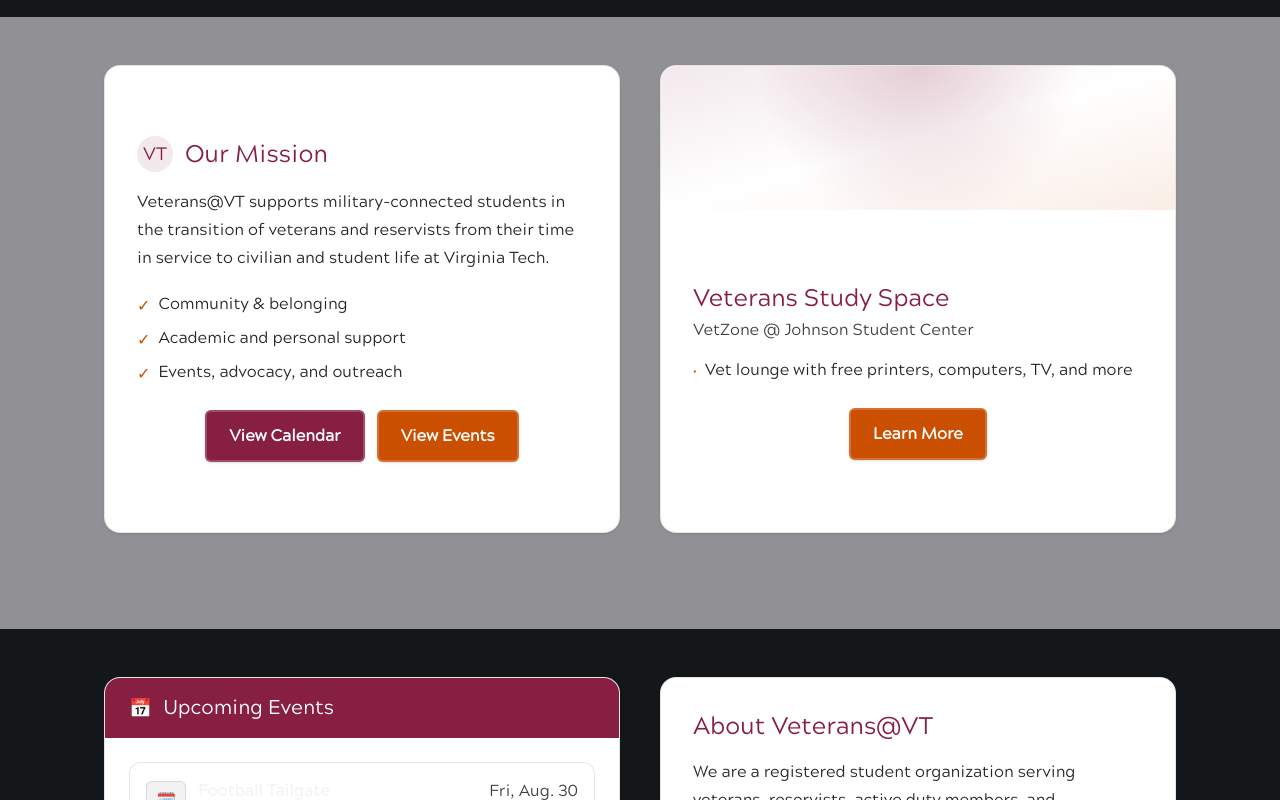
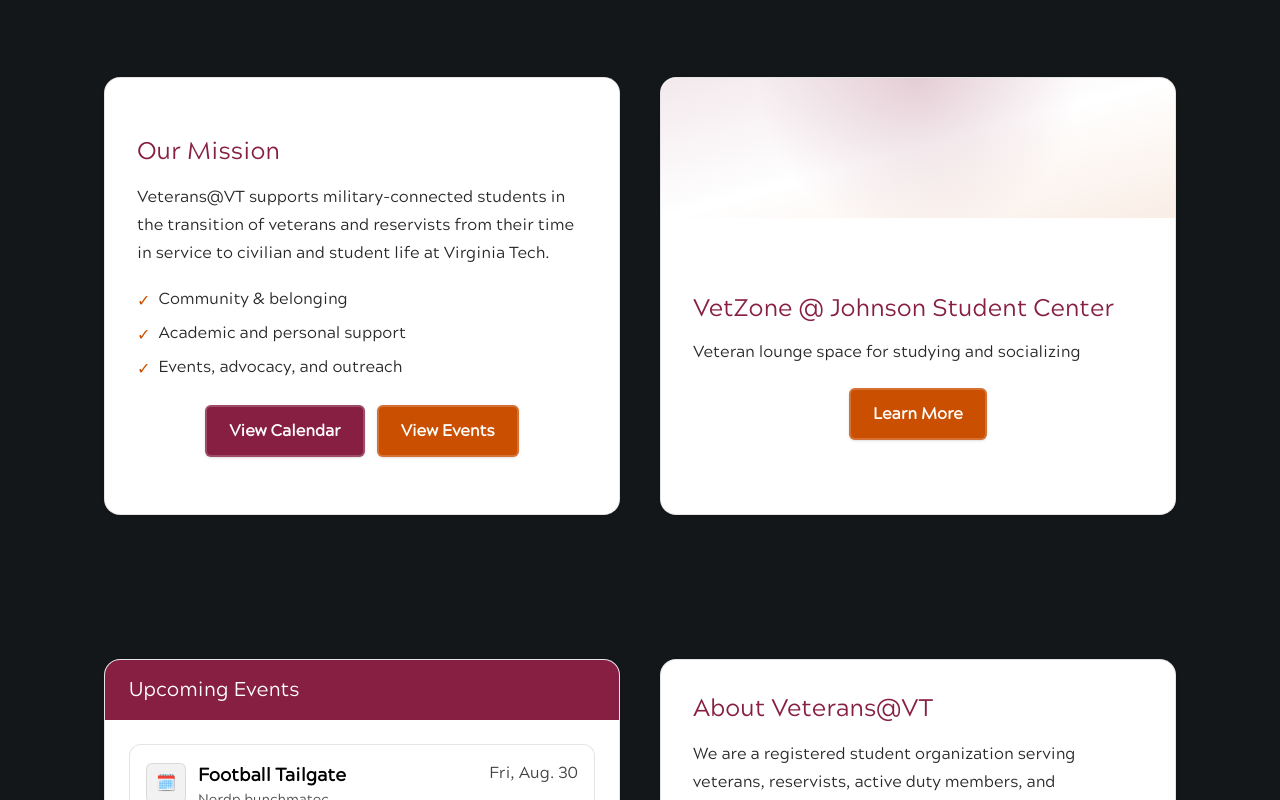
Before and after one commit to ehhurst/vets-at-vt, a Next.js app: page / in a window 1280 px wide. Shown: the part 660-1460 px from the top of the page. Built offline with nearby package versions, Linux system fonts and the light colour scheme.

Commit message:
preliminary page fixes (bg color) + new hs

```diff
--- a/src/app/(public)/page.tsx
+++ b/src/app/(public)/page.tsx
@@ -20,7 +20,7 @@
       <section aria-label="Veterans@VT introduction" className="w-full">
         <div className="mx-auto max-w-6xl px-4 sm:px-6 lg:px-10 pt-6 sm:pt-8">
           <Reveal>
-            <div className="rounded-2xl bg-gradient-to-br from-vt-maroon/40 via-vt-impactOrange/25 to-vt-hokieStone/30 p-[1px] transition-all duration-300 hover:shadow-xl">
+            <div className="rounded-2xl bg-gradient-to-br from-vt-maroon/90 to-vt-impactOrange/90 p-[7px] transition-all duration-200 hover:shadow-xl">
               <div className="relative overflow-hidden rounded-2xl bg-black/5 dark:bg-[#1a1e22]">
             {/* Background image */}
             <div className="relative min-h-[360px] sm:min-h-[420px] lg:min-h-[520px] transition-transform duration-500 hover:scale-[1.01]">
@@ -84,7 +84,7 @@
       {/* MISSION + STUDY SPACE */}
       <section
         aria-label="Mission and study space"
-        className="w-full bg-vt-smoke/60 py-10 sm:py-12 dark:bg-[#14171a]"
+        className="w-full dark:bg-[#14171a] py-10 sm:py-12"
       >
         <div className="mx-auto max-w-6xl px-4 sm:px-6 lg:px-10">
           <div className="grid gap-6 lg:grid-cols-2 lg:gap-10">
@@ -92,12 +92,6 @@
             <Reveal delayMs={50}>
               <div className="flex h-full flex-col justify-center rounded-2xl border border-black/10 bg-white p-6 shadow-sm transition-all duration-200 hover:-translate-y-1 hover:shadow-lg dark:border-white/10 dark:bg-[#1a1e22] sm:p-8">
                 <div className="flex items-center gap-3">
-                  <span
-                    aria-hidden
-                    className="flex h-9 w-9 items-center justify-center rounded-full bg-vt-maroon/10 text-vt-maroon"
-                  >
-                    VT
-                  </span>
                   <h2 className="text-2xl font-[var(--font-vt-bold)] text-vt-maroon dark:text-white">
                     Our Mission
                   </h2>
@@ -156,16 +150,12 @@
 
                 <div className="flex h-full flex-col justify-center p-6 sm:p-8">
                   <h3 className="text-2xl font-[var(--font-vt-bold)] text-vt-maroon dark:text-white">
-                    Veterans Study Space
+                    VetZone @ Johnson Student Center
                   </h3>
-                  <p className="mt-1 text-base text-black/75 dark:text-white/85">
-                    VetZone @ Johnson Student Center
-                  </p>
 
                   <ul className="mt-4 space-y-2 text-base text-black/85 dark:text-white/90">
                     <li className="flex gap-2">
-                      <span aria-hidden className="mt-0.5 text-vt-impactOrange">•</span>
-                      <span>Vet lounge with free printers, computers, TV, and more</span>
+                      <span>Veteran lounge space for studying and socializing</span>
                     </li>
                   </ul>
 
@@ -195,7 +185,6 @@
             <Reveal delayMs={60}>
               <div className="flex h-full flex-col overflow-hidden rounded-2xl border border-black/10 bg-white shadow-sm transition-all duration-200 hover:-translate-y-1 hover:shadow-lg dark:border-white/10 dark:bg-[#1a1e22]">
                 <div className="flex items-center gap-3 bg-vt-maroon px-6 py-4 text-white">
-                  <span aria-hidden className="text-lg">📅</span>
                   <h2 className="text-xl font-[var(--font-vt-bold)]">Upcoming Events</h2>
                 </div>
 
@@ -214,7 +203,7 @@
                             🗓️
                           </div>
                           <div>
-                            <p className="text-base font-semibold">{e.title}</p>
+                            <p className="text-black font-semibold">{e.title}</p>
                             {e.subtitle ? (
                               <p className="text-sm text-black/70 dark:text-white/85">{e.subtitle}</p>
                             ) : null}
```
Also changed, not shown: public/headshot_test.png.
